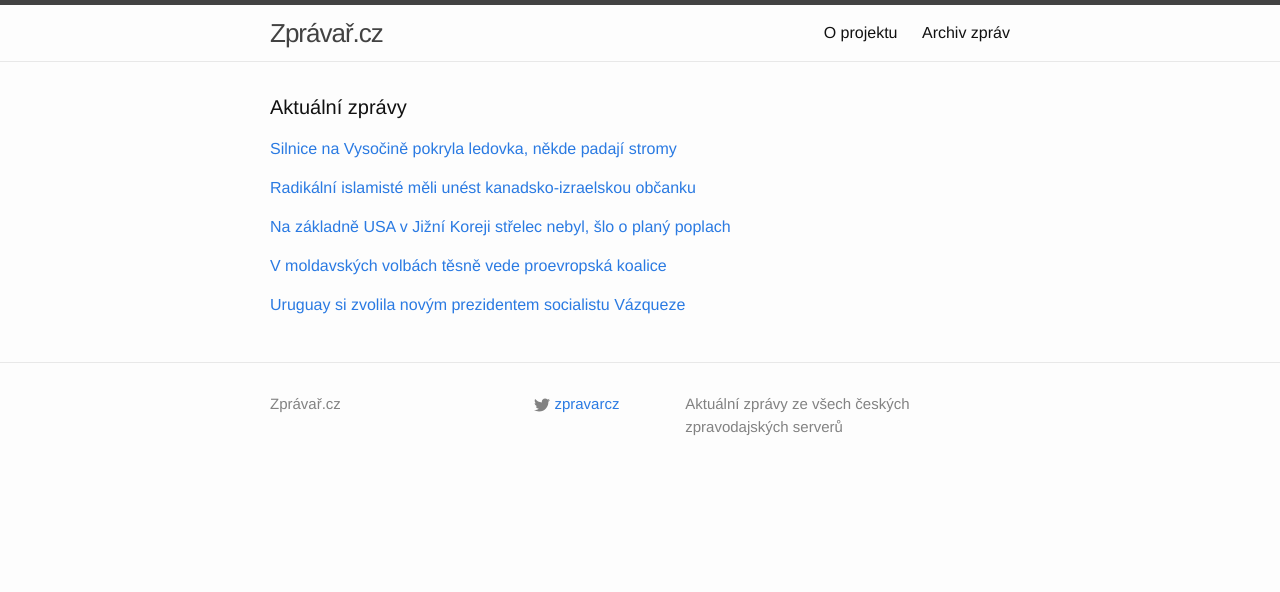
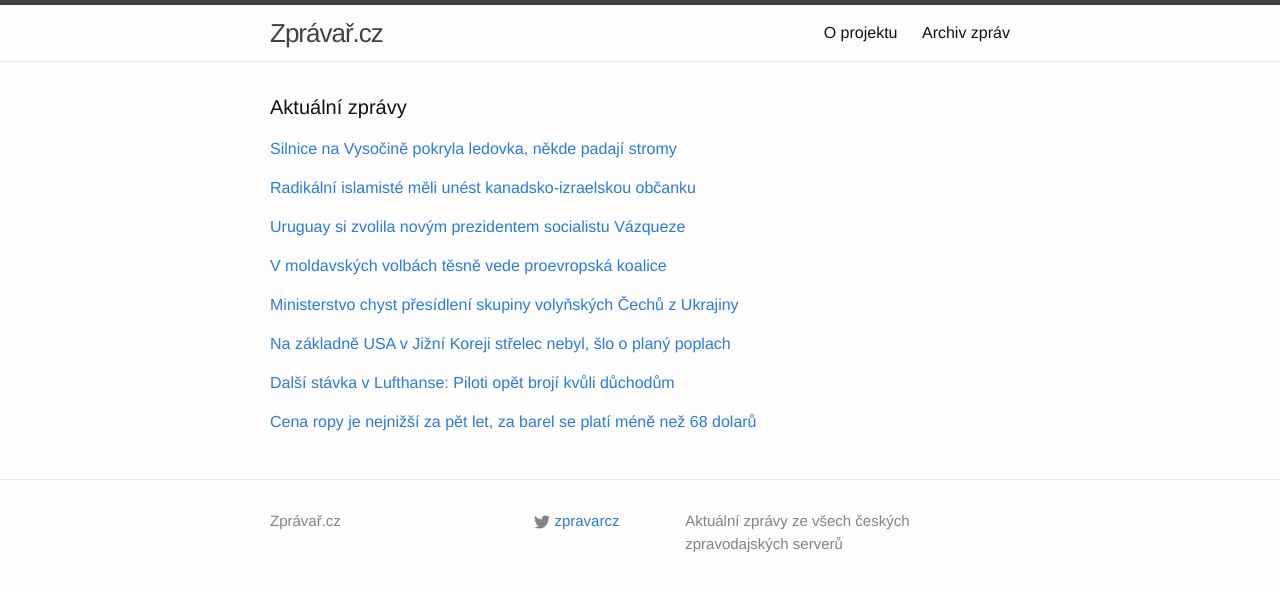
Before and after one commit to adliska/zpravar, a Jekyll site: the page built from index.html, in a window 1280 px wide. Shown: the top 592 px of the page. Built offline with Jekyll 4.4.1, drawn with Linux system fonts in a browser that asks for light colours; some of the changed lines change nothing that is shown.

Commit message:
zpravar news update

```diff
--- a/index.html
+++ b/index.html
@@ -5,9 +5,13 @@ layout: default
 <div class="home">
     <h1 class="page-heading">Aktuální zprávy</h1>
 
-<p><a href="javascript:;" onclick="toggle_visibility('zpravy0')">Silnice na Vysočině pokryla ledovka, někde padají stromy</a></p>
+<p><a href="javascript:;" onclick="toggle_visibility('zpravy0')">Silnice na Vysočině pokryla ledovka, někde padají stromy </a></p>
 <div id="zpravy0" style="display:none">
 <ul>
+<li><a href=http://www.lidovky.cz/silnice-na-vysocine-pokryla-ledovka-nekde-padaji-stromy-p2a-/zpravy-domov.aspx?c=A141201_075844_ln_domov_sij>Silnice na Vysočině pokryla ledovka, někde padají stromy  - www.lidovky.cz</a></li>
+<li><a href=http://zpravy.idnes.cz/ledovka-komplikuje-dopravu-dfs-/domaci.aspx?c=A141201_073338_domaci_jj>Ledovka brzdí dopravu, na Vysočině jsou uzavřeny čtyři silnice - zpravy.idnes.cz</a></li>
+<li><a href=http://zpravy.aktualne.cz/regiony/silnice-na-vysocine-pokryla-ledovka-nekde-padaji-stromy/r~f663aabe792311e4840b002590604f2e/>Ledovka trápí řidiče, na Vysočině zavřeli čtyři silnice - zpravy.aktualne.cz</a></li>
+<li><a href=http://www.ceskenoviny.cz/zpravy/zpravy/silnice-na-vysocine-a-jizni-morave-pokryla-ledovka/1153438>Silnice na Vysočině a jižní Moravě pokryla ledovka - www.ceskenoviny.cz</a></li>
 <li><a href=http://zpravy.aktualne.cz/regiony/vysocina/silnice-na-vysocine-pokryla-ledovka-nekde-padaji-stromy/r~f663aabe792311e4840b002590604f2e/>Silnice na Vysočině pokryla ledovka, někde padají stromy - zpravy.aktualne.cz</a></li>
 <li><a href=http://www.ceskenoviny.cz/zpravy/zpravy/silnice-na-vysocine-pokryla-ledovka-nekde-padaji-stromy/1153438>Silnice na Vysočině pokryla ledovka, někde padají stromy - www.ceskenoviny.cz</a></li>
 <li><a href=http://www.denik.cz/z_domova/silnice-na-vysocine-pokryla-ledovka-nekde-padaji-stromy-20141201.html>Silnice na Vysočině pokryla ledovka, někde padají stromy - www.denik.cz</a></li>
@@ -25,12 +29,12 @@ layout: default
 <li><a href=http://www.novinky.cz/zahranicni/blizky-a-stredni-vychod/355017-islamsky-stat-ohlasil-ze-zajal-kanadskou-bojovnici-urady-to-proveruji.html>Islámský stát ohlásil, že zajal kanadskou bojovnici, úřady to prověřují - www.novinky.cz</a></li>
 <li><a href=http://www.ceskenoviny.cz/zpravy/zpravy/islamiste-pry-zajali-kanadsko-izraelskou-obcanku/1153430>Islamisté prý zajali kanadsko-izraelskou občanku - www.ceskenoviny.cz</a></li>
 </ul>
-</div><p><a href="javascript:;" onclick="toggle_visibility('zpravy2')">Na základně USA v Jižní Koreji střelec nebyl, šlo o planý poplach</a></p>
+</div><p><a href="javascript:;" onclick="toggle_visibility('zpravy2')">Uruguay si zvolila novým prezidentem socialistu Vázqueze </a></p>
 <div id="zpravy2" style="display:none">
 <ul>
-<li><a href=http://www.ceskenoviny.cz/zpravy/zpravy/na-zakladne-usa-v-jizni-koreji-strelec-nebyl-slo-o-plany-poplach/1153424>Na základně USA v Jižní Koreji střelec nebyl, šlo o planý poplach - www.ceskenoviny.cz</a></li>
-<li><a href=http://www.novinky.cz/zahranicni/svet/355019-americkou-zakladnu-v-jizni-koreji-uzavreli-kvuli-strelci.html>Americkou základnu v Jižní Koreji uzavřeli kvůli střelci  - www.novinky.cz</a></li>
-<li><a href=http://www.ceskenoviny.cz/zpravy/zpravy/na-americke-letecke-zakladne-v-jizni-koreji-byl-hlasen-strelec/1153424>Na americké letecké základně v Jižní Koreji byl hlášen střelec - www.ceskenoviny.cz</a></li>
+<li><a href=http://www.lidovky.cz/novym-uruguayskym-prezidentem-byl-zvolen-socialista-vazquez-p7z-/zpravy-svet.aspx?c=A141201_073612_ln_zahranici_ml>Uruguay si zvolila novým prezidentem socialistu Vázqueze  - www.lidovky.cz</a></li>
+<li><a href=http://zpravy.e15.cz/zahranicni/politika/opet-v-urade-novym-uruguayskym-prezidentem-bude-socialista-vazquez-1141298>Opět v úřadě: Novým uruguayským prezidentem bude socialista Vázquez - zpravy.e15.cz</a></li>
+<li><a href=http://www.novinky.cz/zahranicni/amerika/355018-uruguayskym-prezidentem-je-opet-socialista.html>Uruguayským prezidentem je opět socialista  - www.novinky.cz</a></li>
 </ul>
 </div><p><a href="javascript:;" onclick="toggle_visibility('zpravy3')">V moldavských volbách těsně vede proevropská koalice</a></p>
 <div id="zpravy3" style="display:none">
@@ -39,11 +43,32 @@ layout: default
 <li><a href=http://zpravy.idnes.cz/volby-v-moldavsku-vyhrala-proruska-strana-f22-/zahranicni.aspx?c=A141201_064026_zahranicni_jj>Volby v Moldavsku vyhrála podle průběžných výsledků proruská strana - zpravy.idnes.cz</a></li>
 <li><a href=http://www.ceskenoviny.cz/zpravy/zpravy/v-moldavskych-volbach-vedla-proevropska-koalice/1153425>V moldavských volbách vedla proevropská koalice - www.ceskenoviny.cz</a></li>
 </ul>
-</div><p><a href="javascript:;" onclick="toggle_visibility('zpravy4')">Uruguay si zvolila novým prezidentem socialistu Vázqueze </a></p>
+</div><p><a href="javascript:;" onclick="toggle_visibility('zpravy4')">Ministerstvo chyst přesídlení skupiny volyňských Čechů z Ukrajiny</a></p>
 <div id="zpravy4" style="display:none">
 <ul>
-<li><a href=http://www.lidovky.cz/novym-uruguayskym-prezidentem-byl-zvolen-socialista-vazquez-p7z-/zpravy-svet.aspx?c=A141201_073612_ln_zahranici_ml>Uruguay si zvolila novým prezidentem socialistu Vázqueze  - www.lidovky.cz</a></li>
-<li><a href=http://zpravy.e15.cz/zahranicni/politika/opet-v-urade-novym-uruguayskym-prezidentem-bude-socialista-vazquez-1141298>Opět v úřadě: Novým uruguayským prezidentem bude socialista Vázquez - zpravy.e15.cz</a></li>
-<li><a href=http://www.novinky.cz/zahranicni/amerika/355018-uruguayskym-prezidentem-je-opet-socialista.html>Uruguayským prezidentem je opět socialista  - www.novinky.cz</a></li>
+<li><a href=http://www.denik.cz/z_domova/ministerstvo-chysta-repatriaci-skupiny-volynskych-cechu-z-ukrajiny-20141201.html>Ministerstvo chyst přesídlení skupiny volyňských Čechů z Ukrajiny - www.denik.cz</a></li>
+<li><a href=http://www.tyden.cz/rubriky/domaci/zemanuv-triumf-cesko-presidli-prvni-krajany-z-ukrajiny_325806.html>Zemanův triumf. Česko přesídlí první krajany z Ukrajiny - www.tyden.cz</a></li>
+<li><a href=http://www.ceskenoviny.cz/zpravy/zpravy/ln-vnitro-chysta-repatriaci-skupiny-volynskych-cechu-z-ukrajiny/1153421>LN: Vnitro chystá repatriaci skupiny volyňských Čechů z Ukrajiny - www.ceskenoviny.cz</a></li>
+</ul>
+</div><p><a href="javascript:;" onclick="toggle_visibility('zpravy5')">Na základně USA v Jižní Koreji střelec nebyl, šlo o planý poplach</a></p>
+<div id="zpravy5" style="display:none">
+<ul>
+<li><a href=http://www.ceskenoviny.cz/zpravy/zpravy/na-zakladne-usa-v-jizni-koreji-strelec-nebyl-slo-o-plany-poplach/1153424>Na základně USA v Jižní Koreji střelec nebyl, šlo o planý poplach - www.ceskenoviny.cz</a></li>
+<li><a href=http://www.novinky.cz/zahranicni/svet/355019-americkou-zakladnu-v-jizni-koreji-uzavreli-kvuli-strelci.html>Americkou základnu v Jižní Koreji uzavřeli kvůli střelci  - www.novinky.cz</a></li>
+<li><a href=http://www.ceskenoviny.cz/zpravy/zpravy/na-americke-letecke-zakladne-v-jizni-koreji-byl-hlasen-strelec/1153424>Na americké letecké základně v Jižní Koreji byl hlášen střelec - www.ceskenoviny.cz</a></li>
+</ul>
+</div><p><a href="javascript:;" onclick="toggle_visibility('zpravy6')">Další stávka v Lufthanse: Piloti opět brojí kvůli důchodům</a></p>
+<div id="zpravy6" style="display:none">
+<ul>
+<li><a href=http://zpravy.e15.cz/byznys/doprava-a-logistika/dalsi-stavka-v-lufthanse-piloti-opet-broji-kvuli-duchodum-1141308>Další stávka v Lufthanse: Piloti opět brojí kvůli důchodům - zpravy.e15.cz</a></li>
+<li><a href=http://www.rozhlas.cz/_zprava/piloti-lufhansy-jdou-znovu-do-stavky-potrva-az-do-uterni-pulnoci--1426580>Piloti Lufhansy jdou znovu do stávky. Potrvá až do úterní půlnoci - www.rozhlas.cz</a></li>
+<li><a href=http://www.rozhlas.cz/_zprava/piloti-lufhansy-jdou-znovu-do-stavky-potrva-az-do-uterni-pulnoci--1426583>Piloti Lufhansy jdou znovu do stávky. Potrvá až do úterní půlnoci - www.rozhlas.cz</a></li>
+</ul>
+</div><p><a href="javascript:;" onclick="toggle_visibility('zpravy7')">Cena ropy je nejnižší za pět let, za barel se platí méně než 68 dolarů</a></p>
+<div id="zpravy7" style="display:none">
+<ul>
+<li><a href=http://ekonomika.idnes.cz/pokles-cen-ropy-0i2-/eko-zahranicni.aspx?c=A141201_080319_eko-zahranicni_jj>Cena ropy je nejnižší za pět let, za barel se platí méně než 68 dolarů - ekonomika.idnes.cz</a></li>
+<li><a href=http://www.tyden.cz/rubriky/byznys/svet/ceny-ropy-spadly-na-petileta-minima-drsna-hra-o-preziti_325810.html>Ceny ropy spadly na pětiletá minima. Drsná hra o přežití - www.tyden.cz</a></li>
+<li><a href=http://www.financninoviny.cz/zpravodajstvi/zpravy/ceny-ropy-dal-padaji-klesly-na-minima-za-vic-nez-pet-let/1153444>Ceny ropy dál padají, klesly na minima za víc než pět let - www.financninoviny.cz</a></li>
 </ul>
 </div></div>
```
